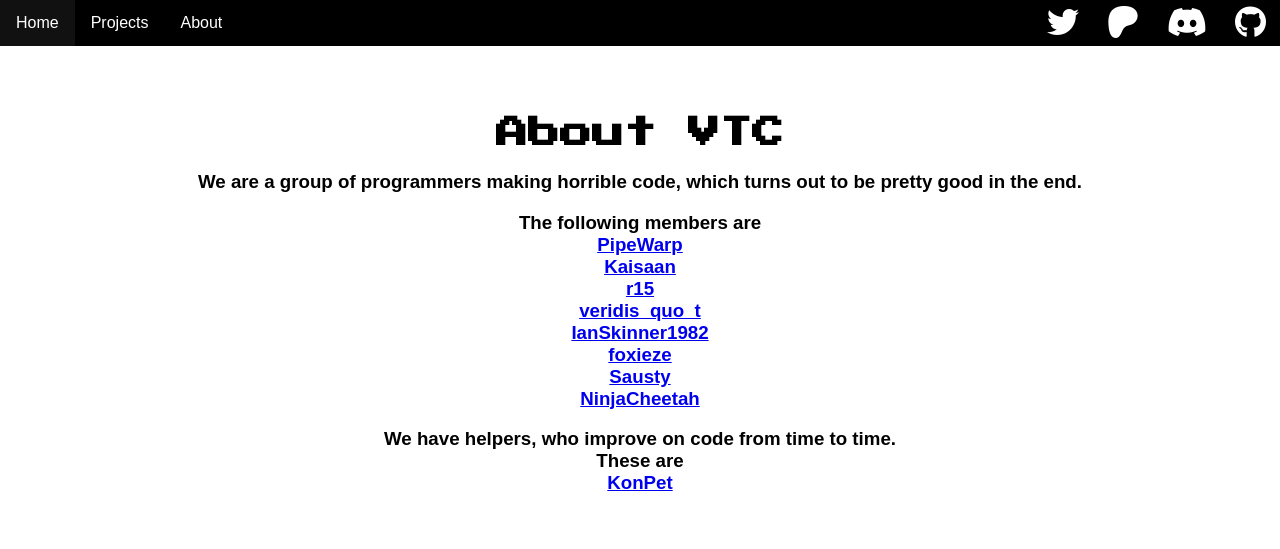
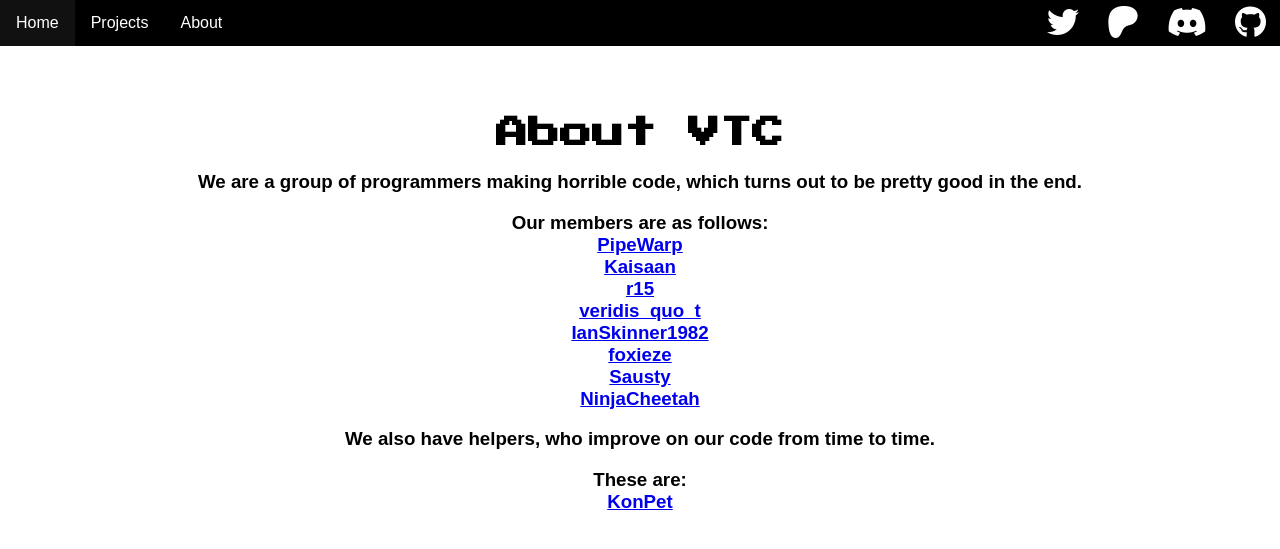
Before and after one commit to Very-Terrible-Code/vtcsite, a Jekyll site: the page built from about/index.html, in a window 1280 px wide. Shown: the top 549 px of the page. Built offline with Jekyll 4.4.1, drawn with Linux system fonts in a browser that asks for light colours; nearby versions of some CDN libraries.

Commit message:
HTML is now significantly more readable

```diff
--- a/about/index.html
+++ b/about/index.html
@@ -9,7 +9,7 @@
   </div>
   <div class="t-center" data-aos="fade-up" data-aos-duration="500">
     <h3>We are a group of programmers making horrible code, which turns out to be pretty good in the end.</h3>
-        <h3>The following members are <br> <a target="_blank" href="https://github.com/PipeWarp">PipeWarp</a> <br>
+    <h3>Our members are as follows: <br> <a target="_blank" href="https://github.com/PipeWarp">PipeWarp</a> <br>
       <a target="_blank" href="https://github.com/Kaisaan">Kaisaan</a><br>
       <a target="_blank" href="https://github.com/R15User">r15</a><br>
       <a target="_blank" href="https://github.com/veridisquot">veridis_quo_t</a><br>
@@ -18,8 +18,8 @@
       <a target="_blank" href="https://github.com/Sausty">Sausty</a><br>
       <a target="_blank" href="https://github.com/NinjaCheetah">NinjaCheetah</a><br>
     </h3>
-        <h3>We have helpers, who improve on code from time to time.<br>
-            These are<br>
+    <h3>We also have helpers, who improve on our code from time to time.</h3>
+      <h3>These are:<br>
       <a target="_blank" href="https://github.com/KonPet">KonPet</a>
       </h3>
   </div>
```
Also changed, not shown: 404.html (indentation only), Gemfile.lock, index.html (indentation only). Lines whose indentation alone changed are shown as unchanged.
